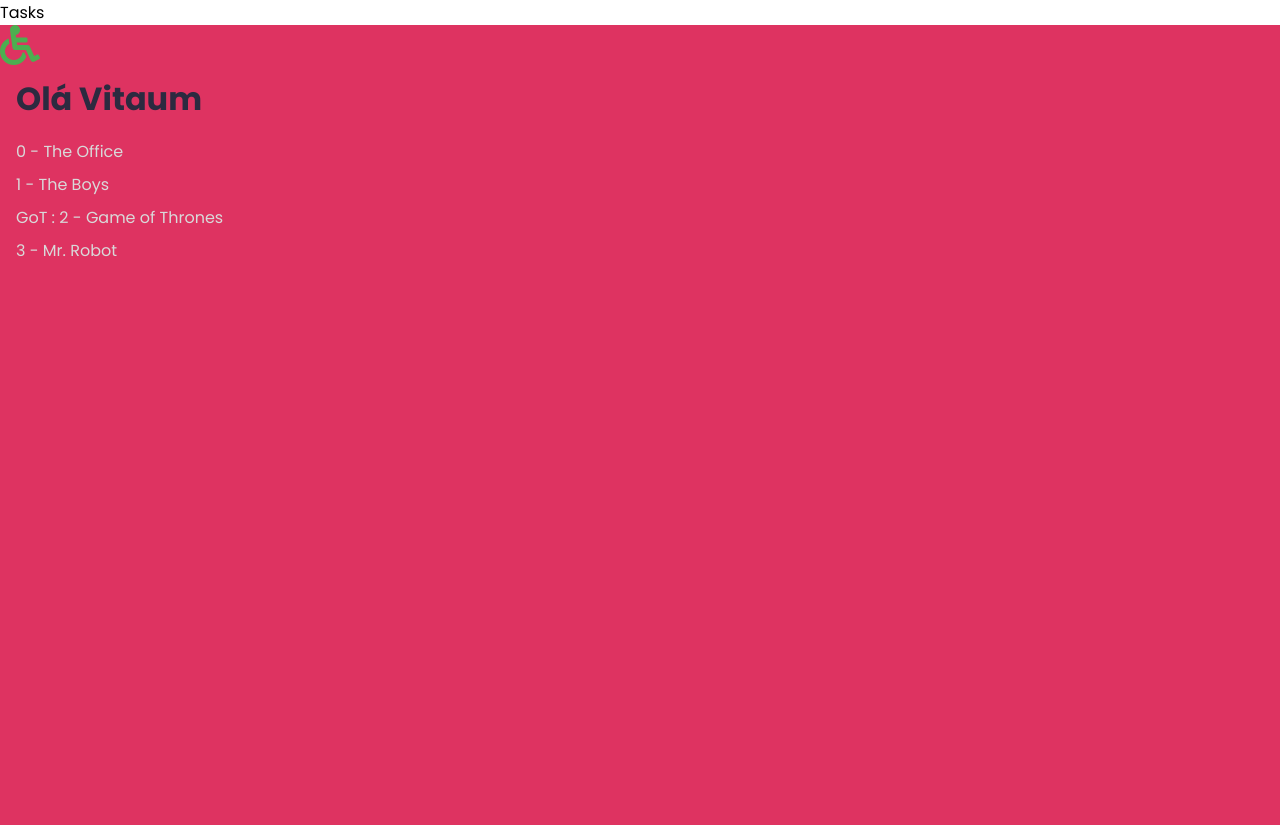
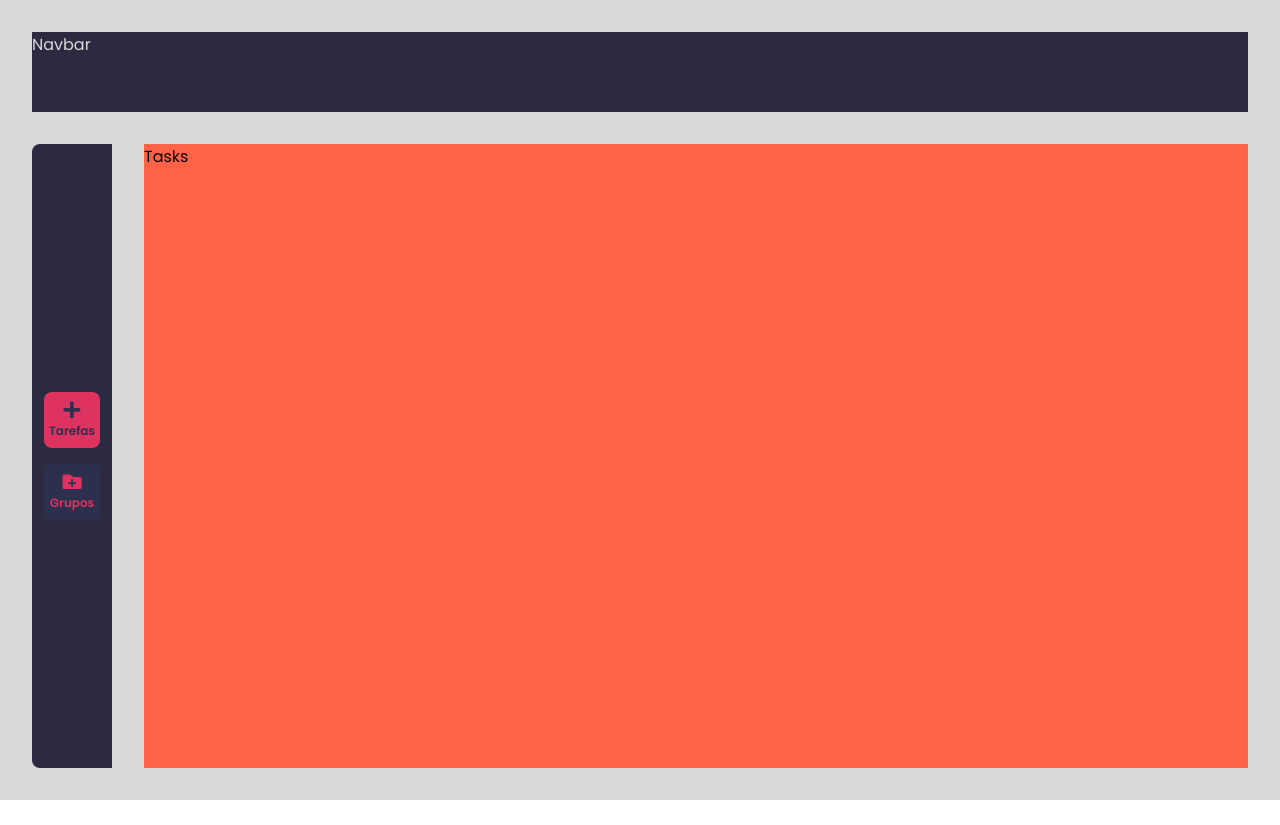
Before and after one commit to lucasrbezerra/todo-list-montebelga, a React (Vite) app: page /tasks in a window 1280 px wide. After the commit the page ends 800 px from the top, so only its background shows below. Built offline with nearby package versions, Linux system fonts and the light colour scheme.

Commit message:
[new] -  Criando a sidebar

```diff
--- a/src/App.tsx
+++ b/src/App.tsx
@@ -1,15 +1,18 @@
-import { Container, Title } from "./components";
+import { Container, Navbar, Sidebar, Wrapper } from "./components";
 import Router from "./router";
 import { GlobalStyles, Theme } from "./themes";
 
 export default function App() {
-  const title = "Olá Vitaum";
-  const names = ["The Office", "The Boys", "Game of Thrones", "Mr. Robot"];
   return (
     <Theme>
-      <Router/>
       <GlobalStyles />
-      <Container title={title} names={names} />
+      <Container>
+        <Navbar />
+        <Sidebar />
+        <Wrapper>
+          <Router />
+        </Wrapper>
+      </Container>
     </Theme>
   );
 }
--- a/src/components/Container/index.tsx
+++ b/src/components/Container/index.tsx
@@ -1,30 +1 @@
-import { ContainerStyled, Title, Item, IconCadeirante } from "./styles";
-
-interface IContainer {
-  title: string;
-  names: string[];
-}
-
-export const Container: React.FC<IContainer> = ({ title, names }) => {
-  return (
-    <ContainerStyled>
-      <IconCadeirante className="fas fa-wheelchair"></IconCadeirante>
-      <Title>{title}</Title>
-      {names.map((name, index) => {
-        if (name === "Game of Thrones") {
-          return (
-            <Item key={index}>
-              GoT : {index} - {name}
-            </Item>
-          );
-        } else {
-          return (
-            <Item key={index}>
-              {index} - {name}
-            </Item>
-          );
-        }
-      })}
-    </ContainerStyled>
-  );
-};
+export * from './styles';
--- a/src/components/Container/styles.tsx
+++ b/src/components/Container/styles.tsx
@@ -1,22 +1,25 @@
 import styled from "styled-components";
 
-export const ContainerStyled = styled.div`
+export const Container = styled.div`
   height: 100vh;
   width: 100%;
-  background-color: ${({ theme }) => theme.colors.pink};
+  background-color: ${({ theme }) => theme.colors.darkWhite};
+
+  padding: 2rem;
+
+  display: grid;
+  gap: 2rem;
+  grid-template-columns: 0fr 0fr 12fr;
+  grid-template-rows: 0fr 0fr 12fr;
+  grid-template-areas:
+    "nav nav nav"
+    "sidebar main main"
+    "sidebar main main";
 `;
 
-export const Title = styled.h1`
-  color: ${({ theme }) => theme.colors.darkBlue};
-  padding: 0.5rem 1rem;
+export const Wrapper = styled.div`
+  height: 100%;
+  width: 100%;
+  background-color: tomato;
+  grid-area: main;
 `;
-
-export const Item = styled.p`
-  color: ${({ theme }) => theme.colors.darkWhite};
-  margin: 0.5rem 1rem;
-`;
-
-export const IconCadeirante = styled.i`
-  font-size: 2.5rem;
-  color: ${({ theme }) => theme.colors.lightGreen};
-`
--- /dev/null
+++ b/src/components/Navbar/index.tsx
@@ -0,0 +1,11 @@
+import { NavbarContent } from "./styles";
+
+interface INavbar {}
+
+export const Navbar: React.FC<INavbar> = ({}) => {
+  return (
+    <NavbarContent>
+      <p>Navbar</p>
+    </NavbarContent>
+  );
+};
--- /dev/null
+++ b/src/components/Navbar/styles.tsx
@@ -0,0 +1,10 @@
+import styled from "styled-components";
+
+export const NavbarContent = styled.div`
+  height: ${({ theme }) => theme.sizes.navbarHeight};
+  width: 100%;
+  background-color: ${({ theme }) => theme.colors.darkBlue};
+  color: ${({ theme }) => theme.colors.darkWhite};
+
+  grid-area: nav;
+`;
--- /dev/null
+++ b/src/components/Sidebar/index.tsx
@@ -0,0 +1,41 @@
+import { useState } from "react";
+import { Link } from "react-router-dom";
+import { SidebarButton, SidebarContent } from "./styles";
+
+interface ISidebar {}
+
+const TYPES = {
+  TASKS: "tasks",
+  GROUPS: "groups",
+};
+
+export const Sidebar: React.FC<ISidebar> = ({}) => {
+  const [currentPage, setCurrentPage] = useState(TYPES['TASKS']);
+
+  const handleChangePage = (page: string) => {
+    setCurrentPage(page);
+  };
+
+  return (
+    <SidebarContent>
+      <Link to="/tasks" style={{ textDecoration: "none" }}>
+        <SidebarButton
+          isActive={currentPage === TYPES["TASKS"]}
+          onClick={() => handleChangePage(TYPES["TASKS"])}
+        >
+          <i className="fas fa-plus"></i>
+          <p>Tarefas</p>
+        </SidebarButton>
+      </Link>
+      <Link to="/groups" style={{ textDecoration: "none" }}>
+        <SidebarButton
+          isActive={currentPage === TYPES["GROUPS"]}
+          onClick={() => handleChangePage(TYPES["GROUPS"])}
+        >
+          <i className="fas fa-folder-plus"></i>
+          <p>Grupos</p>
+        </SidebarButton>
+      </Link>
+    </SidebarContent>
+  );
+};
--- /dev/null
+++ b/src/components/Sidebar/styles.tsx
@@ -0,0 +1,63 @@
+import styled from "styled-components";
+
+interface Props {
+  isActive: boolean;
+}
+
+export const SidebarContent = styled.div`
+  height: 100%;
+  width: ${({ theme }) => theme.sizes.sidebarWidth};
+  background-color: ${({ theme }) => theme.colors.darkBlue};
+  color: ${({ theme }) => theme.colors.darkWhite};
+
+  grid-area: sidebar;
+
+  display: flex;
+  flex-direction: column;
+  align-items: center;
+  justify-content: center;
+
+  border-top-left-radius: 0.5rem;
+  border-bottom-left-radius: 0.5rem;
+`;
+
+export const SidebarButton = styled.button`
+  height: 3.5rem;
+  width: 3.5rem;
+  display: flex;
+  flex-direction: column;
+  align-items: center;
+  justify-content: center;
+
+  background-color: ${(props: Props) =>
+    props.isActive
+      ? ({ theme }) => theme.colors.pink
+      : ({ theme }) => theme.colors.lightBlue};
+
+  color: ${(props: Props) =>
+    props.isActive
+      ? ({ theme }) => theme.colors.lightBlue
+      : ({ theme }) => theme.colors.pink};
+
+  margin: 0.5rem;
+
+  border: none;
+  outline: none;
+  border-radius: 0.5rem;
+  transition: all 0.2s ease-in-out;
+  &:hover {
+    cursor: pointer;
+    background-color: ${({ theme }) => theme.colors.pink};
+    color: ${({ theme }) => theme.colors.lightBlue};
+  }
+
+  & > i {
+    font-size: 1.2rem;
+    margin-bottom: 0.2rem;
+  }
+
+  & > p {
+    font-size: 0.75rem;
+    font-weight: 600;
+  }
+`;
--- a/src/components/index.tsx
+++ b/src/components/index.tsx
@@ -1,2 +1,3 @@
-export * from './Container';
-export * from './Container/styles';
+export * from "./Container";
+export * from "./Navbar";
+export * from "./Sidebar";
--- a/src/router/index.tsx
+++ b/src/router/index.tsx
@@ -1,11 +1,12 @@
-import { Route, Routes } from "react-router-dom";
-import {Groups, Tasks} from "../pages";
+import { Navigate, Route, Routes } from "react-router-dom";
+import { Groups, Tasks } from "../pages";
 
-export default function Router () {
-    return (
-        <Routes>
-            <Route path="/tasks" element={<Tasks/>}/>
-            <Route path="/groups" element={<Groups/>}/>
-        </Routes>
-    );
+export default function Router() {
+  return (
+    <Routes>
+      <Route path="/" element={<Navigate to="/tasks" />} />
+      <Route path="/tasks" element={<Tasks />} />
+      <Route path="/groups" element={<Groups />} />
+    </Routes>
+  );
 }
--- a/src/themes/global.tsx
+++ b/src/themes/global.tsx
@@ -4,6 +4,8 @@ export const GlobalStyles = createGlobalStyle`
 * {
     margin: 0;
     padding: 0;
+    -webkit-box-sizing: border-box;
+    -moz-box-sizing: border-box;
     box-sizing: border-box;
     font-family: "Poppins", sans-serif;
 }
--- a/src/themes/index.tsx
+++ b/src/themes/index.tsx
@@ -1,2 +1,2 @@
 export * from "./theme";
-export * from './Global';
+export * from './global';
--- a/src/themes/theme.tsx
+++ b/src/themes/theme.tsx
@@ -7,7 +7,14 @@ const pink = "#DE3361";
 const lightGreen = "#4CAF50";
 const darkWhite = "#D9D9D9";
 
+const sizes = {
+  navbarHeight: "5rem", // 96px
+  sidebarWidth: "5rem", // 80px
+}
+
+
 const theme = {
+  sizes,
   colors: {
     darkBlue,
     lightBlue,
```
